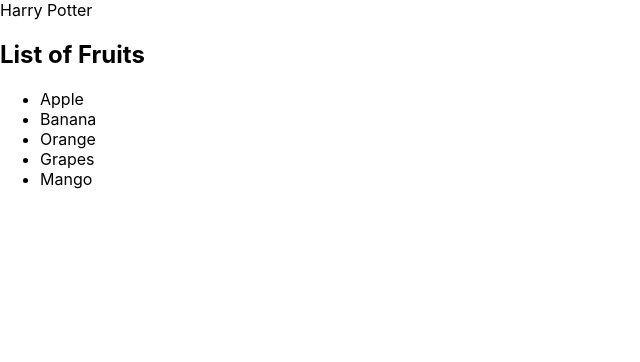
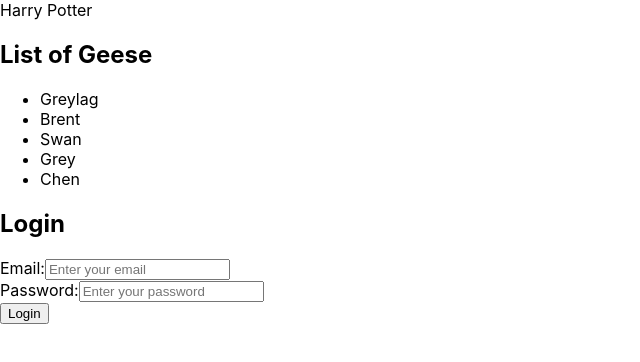
Before and after one commit to Paula-Wang/my-app, a React (Create React App) app: page / in a window 1280 px wide. Shown: the top 362 px of the page, without its empty margins (0-640 px from the left). Built offline with nearby package versions, Linux system fonts and the light colour scheme.

Commit message:
refactor: :recycle: change FruitList to GooseList for homework 4

```diff
--- a/src/App.tsx
+++ b/src/App.tsx
@@ -5,7 +5,8 @@ import PropDrilling from './components/PropDrilling';
 import Context from './components/Context';
 import MyForm from './components/MyForm';
 import Book from './components/Book';
-import FruitList from './components/FruitList';
+import GooseList from './components/GooseList';
+import Login from './components/Login';
 
 function App() {
   return (
@@ -15,7 +16,8 @@ function App() {
       <Context />
       <MyForm /> */}
       <Book />
-      <FruitList />
+      <GooseList />
+      <Login />
     </div>
   );
 }
--- a/src/components/FruitList.tsx
+++ /dev/null
@@ -1,20 +0,0 @@
-import React from 'react';
-
-const FruitList = () => {
-
-  const fruits = ['Apple', 'Banana', 'Orange', 'Grapes', 'Mango'];
-
-  return (
-    <div>
-      <h2>List of Fruits</h2>
-      <ul>
-        {}
-        {fruits.map((fruit, index) => (
-          <li key={index}>{fruit}</li>
-        ))}
-      </ul>
-    </div>
-  );
-};
-
-export default FruitList;
--- /dev/null
+++ b/src/components/GooseList.tsx
@@ -0,0 +1,20 @@
+import React from 'react';
+
+const GooseList = () => {
+
+  const goose = ['Greylag', 'Brent', 'Swan', 'Grey', 'Chen'];
+
+  return (
+    <div>
+      <h2>List of Geese</h2>
+      <ul>
+        {}
+        {goose.map((goose, index) => (
+          <li key={index}>{goose}</li>
+        ))}
+      </ul>
+    </div>
+  );
+};
+
+export default GooseList;
--- /dev/null
+++ b/src/components/Login.tsx
@@ -0,0 +1,54 @@
+import React, { useState } from "react";
+
+const Login = () => {
+  const [email, setEmail] = useState("");
+  const [password, setPassword] = useState("");
+
+  const handleEmailChange = (event: React.ChangeEvent<HTMLInputElement>) => {
+    setEmail(event.target.value);
+  };
+
+  const handlePasswordChange = (event: React.ChangeEvent<HTMLInputElement>) => {
+    setPassword(event.target.value);
+  };
+
+  const handleSubmit = (event: React.FormEvent<HTMLFormElement>) => {
+    event.preventDefault();
+
+
+    console.log('Email:', email);
+    console.log('Password:', password);
+
+    setEmail('');
+    setPassword('');
+  };
+
+  return (
+    <div>
+      <h2>Login</h2>
+      <form onSubmit={handleSubmit}>
+        <div>
+          <label>Email:</label>
+          <input
+            type="email"
+            value={email}
+            onChange={handleEmailChange}
+            placeholder="Enter your email"
+          />
+        </div>
+        <div>
+          <label>Password:</label>
+          <input
+            type="password"
+            value={password}
+            onChange={handlePasswordChange}
+            placeholder="Enter your password"
+          />
+        </div>
+        <button type="submit">Login</button>
+      </form>
+    </div>
+  );
+};
+
+export default Login;
```
